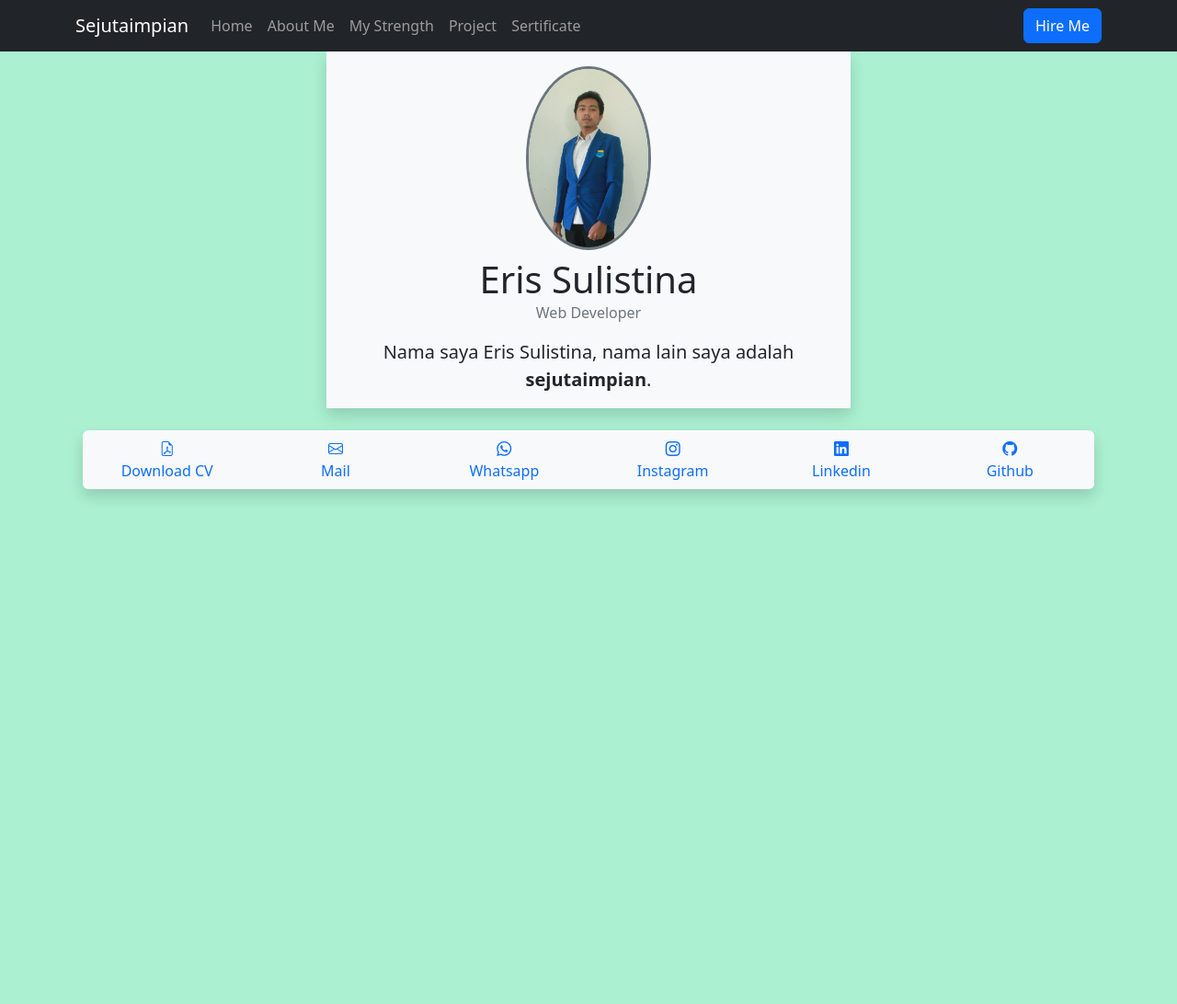
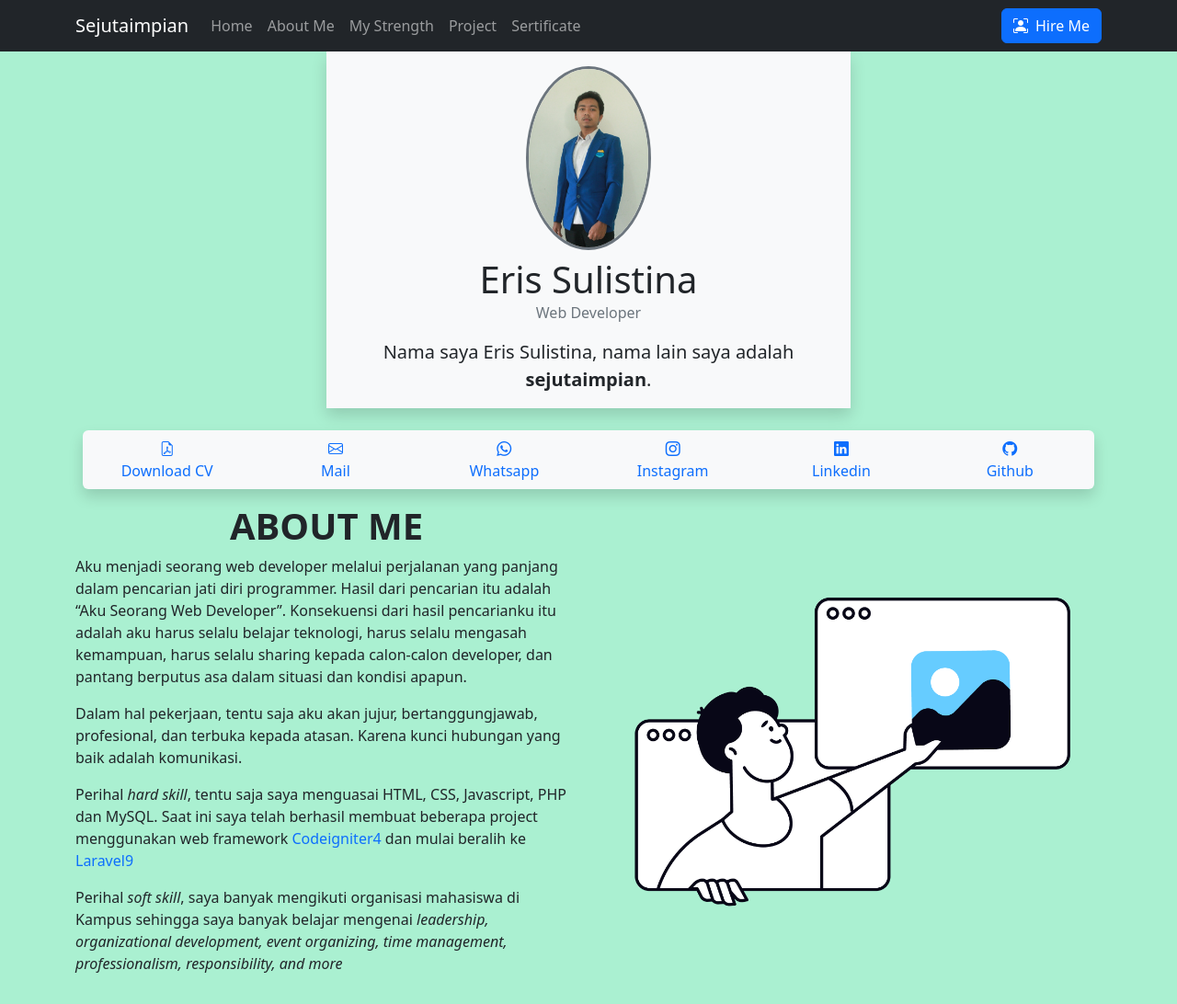
Before and after one commit to sejutaimpian/sejutaimpian.github.io, a plain HTML site: page index.html in a window 1280 px wide. Shown: the whole page at 92% size. Before the commit the page ends 800 px from the top, so only its background shows below. Drawn offline with Linux system fonts and the light colour scheme.

Commit message:
add: image dan section About Me

```diff
--- a/index.html
+++ b/index.html
@@ -21,7 +21,7 @@
                     <a class="nav-link" aria-current="page" href="#home">Home</a>
                 </li>
                 <li class="nav-item">
-                    <a class="nav-link" href="#">About Me</a>
+                    <a class="nav-link" href="#about">About Me</a>
                 </li>
                 <li class="nav-item">
                     <a class="nav-link" href="#">My Strength</a>
@@ -34,7 +34,7 @@
                 </li>
             </ul>
             <div class="d-grid my-2 my-md-0">
-                <a href="mailto:derissulistina@gmail.com" class="btn btn-primary">Hire Me</a>
+                <a href="mailto:derissulistina@gmail.com" class="btn btn-primary"><i class="bi bi-person-bounding-box pe-2"></i>Hire Me</a>
             </div>
           </div>
         </div>
@@ -99,6 +99,20 @@
             </a>
         </div>
     </div>
+    <div class="container" id="about">
+        <div class="row my-3 flex-row flex-md-row-reverse">
+            <div class="col-md-6 align-self-center">
+                <img src="image/business-pitch.png" alt="Ilustration" class="img-fluid px-2 px-md-1">
+            </div>
+            <div class="col-md-6">
+                <h1 class="fw-bolder text-center">ABOUT ME</h1>
+                <p>Aku menjadi seorang web developer melalui perjalanan yang panjang dalam pencarian jati diri programmer. Hasil dari pencarian itu adalah “Aku Seorang Web Developer”. Konsekuensi dari hasil pencarianku itu adalah aku harus selalu belajar teknologi, harus selalu mengasah kemampuan, harus selalu sharing kepada calon-calon developer, dan pantang berputus asa dalam situasi dan kondisi apapun.</p>
+                <p>Dalam hal pekerjaan, tentu saja aku akan jujur, bertanggungjawab, profesional, dan terbuka kepada atasan. Karena kunci hubungan yang baik adalah komunikasi.</p>
+                <p>Perihal <i>hard skill</i>, tentu saja saya menguasai HTML, CSS, Javascript, PHP dan MySQL. Saat ini saya telah berhasil membuat beberapa project menggunakan web framework <a href="https://codeigniter.com/"  class="text-decoration-none">Codeigniter4</a> dan mulai beralih ke <a href="https://laravel.com/" class="text-decoration-none">Laravel9</a></p>
+                <p>Perihal <i>soft skill</i>, saya banyak mengikuti organisasi mahasiswa di Kampus sehingga saya banyak belajar mengenai <i>leadership, organizational development, event organizing, time management, professionalism, responsibility, and more</i></p>
+            </div>
+        </div>
+    </div>
     <script src="bootstrap-5.2.3-dist/js/bootstrap.bundle.min.js"></script>
 </body>
 </html>
```
Also changed, not shown: image/business-data.png (added), image/business-ideas.png (added), image/business-payment.png (added), image/business-pitch.png (added), image/business-video-presentation.png (added).
